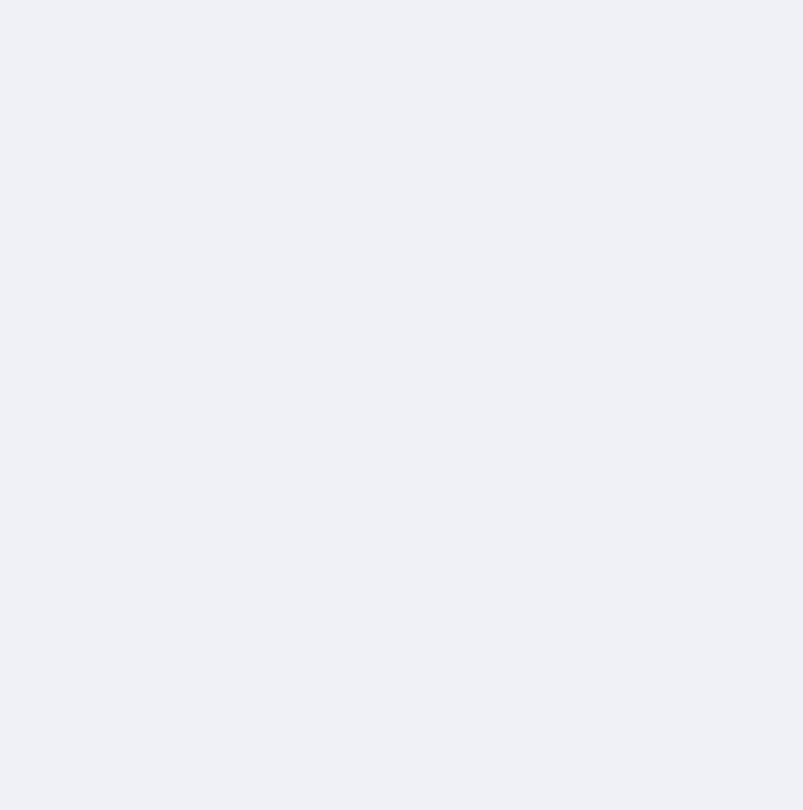
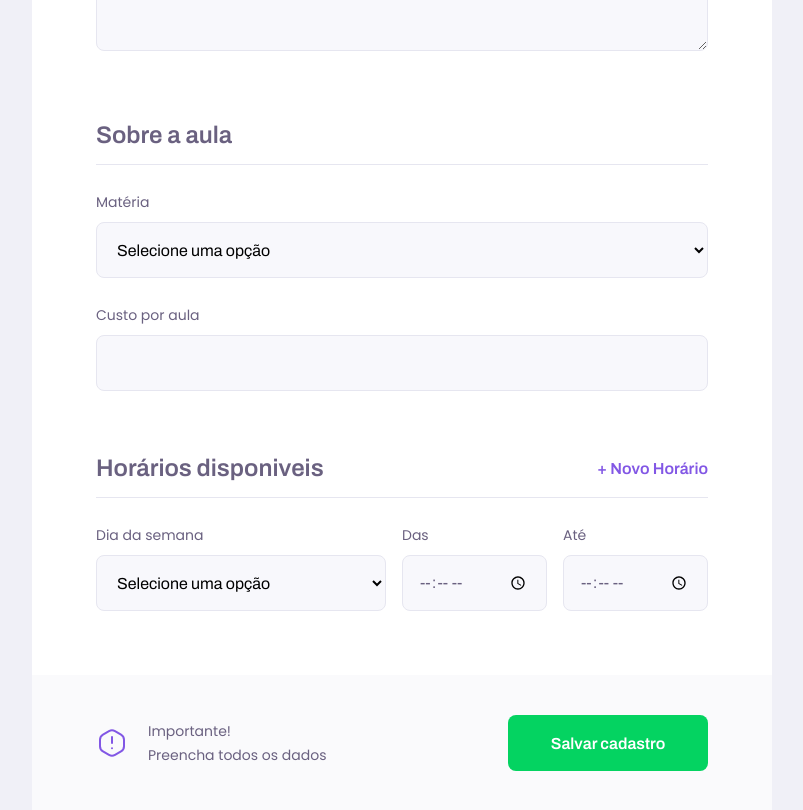
Before and after one commit to Kochiyama/proffy-web, a React (Create React App) app: page /give-classes in a window 1280 px wide. Shown: the part 900-1710 px from the top of the page, without its empty margins (238-1041 px from the left). Before the commit the page ends 800 px from the top, so only its background shows below. Built offline with nearby package versions, Linux system fonts and the light colour scheme.

Commit message:
Implemented Teacher form page, finisged all structure and css, prepared for api connection

```diff
--- a/src/pages/TeacherForm/index.tsx
+++ b/src/pages/TeacherForm/index.tsx
@@ -1,14 +1,120 @@
-import React from 'react';
+import React, { useState } from 'react';
 
 import PageHeader from '../../components/PageHeader'
+import Input from '../../components/Input'
+import Textarea from '../../components/Textarea'
+import Select from '../../components/Select'
 
-import '../../components/PageHeader/styles.css'
+import warningIcon from '../../assets/images/icons/warning.svg'
+
+import './styles.css'
 
 function TeacherForm() {
+  const [scheduleItems, setScheduleItems] = useState([
+    { week_day: 0, from: "", to: "" },
+  ]);
+
+  function addNewScheduleItem() {
+    setScheduleItems([
+      ...scheduleItems,
+      {
+        week_day: 0,
+        from: "",
+        to: "",
+      }
+    ]);
+  }
+
   return (
     <div id="page-teacher-form" className="container">
-      <PageHeader title="Que incrível que você quer dar aulas.">
-      </PageHeader>
+      <PageHeader
+        title="Que incrível que você quer dar aulas."
+        description="O primeiro passo é preencher este formulário de inscrição."
+      />
+
+      <main>
+        <fieldset>
+          <legend>Seus dados</legend>
+
+          <Input name="name" label="Nome Completo"/>
+
+          <Input name="avatar" label="Avatar"/>
+
+          <Input name="whatsapp" label="Whatsapp"/>
+
+          <Textarea name="bio" label="Biografia" />
+        </fieldset>
+
+        <fieldset>
+          <legend>Sobre a aula</legend>
+
+          <Select
+            name="subject"
+            label="Matéria"
+            options={[
+              {value: 'Artes', label: 'Artes'},
+              {value: 'Biologia', label: 'Biologia'},
+              {value: 'Ciências', label: 'Ciências'},
+              {value: 'Educação Física', label: 'Educação Física'},
+              {value: 'Geografia', label: 'Geografia'},
+              {value: 'Matemática', label: 'Matemática'},
+              {value: 'História', label: 'História'},
+              {value: 'Filsofia', label: 'Filsofia'},
+              {value: 'Sociologia', label: 'Sociologia'},
+              {value: 'Português', label: 'Português'},
+              {value: 'Química', label: 'Química'}
+            ]}
+          />
+
+          <Input name="cost" label="Custo por aula"/>
+        </fieldset>
+
+        <fieldset>
+          <legend>
+            Horários disponiveis
+
+            <button type="button" onClick={addNewScheduleItem}>
+              + Novo Horário
+            </button>
+          </legend>
+
+          {scheduleItems.map(scheduleItem => {
+            return (
+              <div key={scheduleItem.week_day} className="schedule-item">
+                <Select
+                  name="week_day"
+                  label="Dia da semana"
+                  options={[
+                    {value: '0', label: 'Domingo'},
+                    {value: '1', label: 'Segunda-feira'},
+                    {value: '2', label: 'Terça-feira'},
+                    {value: '3 Física', label: 'Quarta-feira'},
+                    {value: '4', label: 'Quinta-feira'},
+                    {value: '5', label: 'Sexta-feira'},
+                    {value: '6', label: 'Sábado'},
+                  ]}
+                />
+
+                <Input name="from" label="Das" type="time"/>
+
+                <Input name="from" label="Até" type="time"/>
+              </div>
+            );
+          })}
+        </fieldset>
+
+        <footer>
+          <p>
+            <img src={warningIcon} alt=""/>
+            Importante! <br />
+            Preencha todos os dados <br />
+          </p>
+
+          <button>
+            Salvar cadastro
+          </button>
+        </footer>
+      </main>
     </div>
   );
 }
--- /dev/null
+++ b/src/pages/TeacherForm/styles.css
@@ -0,0 +1,143 @@
+#page-teacher-form {
+  width: 100vw;
+  height: 100vh;
+}
+
+#page-teacher-form .page-header .header-content {
+  margin-bottom: 6.4rem;
+}
+
+#page-teacher-form main {
+  background-color: var(--color-box-base);
+  width: 100%;
+  max-width: 74rem;
+  border-radius: 0.8rem;
+  margin: -3.2rem auto;
+  padding-top: 6.4rem;
+  /* overflow: hidden; */
+}
+
+#page-teacher-form main fieldset {
+  border: 0;
+  padding: 0 2.4rem;
+}
+
+#page-teacher-form main fieldset + fieldset {
+  margin-top: 6.4rem;
+}
+
+#page-teacher-form main fieldset legend {
+  font: 700 2.4rem Archivo;
+  color: var(--color-tex-title);
+  margin-bottom: 2.4rem;
+  display: flex;
+  align-items: center;
+  justify-content: space-between;
+  width: 100%;
+  padding-bottom: 1.6rem;
+  border-bottom: 1px solid var(--color-line-in-white);
+}
+
+#page-teacher-form main fieldset legend button {
+  background: none;
+  border: 0;
+  color: var(--color-primary);
+  font: 700 1.6rem Archivo;
+  cursor: pointer;
+  transition: color 0.2s;
+  outline: none;
+}
+
+#page-teacher-form main fieldset legend button:hover {
+  color: var(--color-primary-light);
+}
+
+#page-teacher-form main fieldset .input-block + .textarea-block,#page-teacher-form main fieldset .select-block + .input-block {
+  margin-top: 2.4rem;
+}
+
+#page-teacher-form main label {
+  color: var(--color-text-component);
+}
+
+#page-teacher-form main footer {
+  padding: 4rem 2.4rem;
+  background-color: var(--color-box-footer);
+  border-top: var(--color-line-in-white);
+  margin-top: 6.4rem;
+}
+
+#page-teacher-form main footer p {
+  display: flex;
+  align-items: center;
+  justify-content: center;
+  font-size: 1.4rem;
+  line-height: 2.4rem;
+  color: var(--color-text-component)
+}
+
+#page-teacher-form main footer p img {
+  margin-right: 2rem;
+}
+
+#page-teacher-form main footer button {
+  width: 100%;
+  height: 5.6rem;
+  background: var(--color-secundary);
+  color: var(--color-button-text);
+  border: 0;
+  border-radius: 0.8rem;
+  cursor: pointer;
+  font: 700 1.6rem Archivo;
+  display: flex;
+  align-items: center;
+  justify-content: center;
+  text-decoration: none;
+  transition: background-color 0.2s;
+  margin-top: 3.2rem;
+}
+
+#page-teacher-form main footer button:hover {
+  background: var(--color-secundary-dark);
+}
+
+@media (min-width: 700px) {
+  #page-teacher-form {
+    max-width: 100vw;
+  }
+
+  #page-teacher-form .page-header .header-content {
+    margin-bottom: 0;
+  }
+
+  #page-teacher-form main fieldset {
+    padding: 0 6.4rem;
+  }
+
+  #page-teacher-form main .schedule-item {
+    display: grid;
+    grid-template-columns: 2fr 1fr 1fr;
+    grid-column-gap: 1.6rem;
+  }
+
+  #page-teacher-form main .schedule-item .input-block {
+    margin-top: 0 !important;
+  }
+
+  #page-teacher-form main footer {
+    padding: 4.0rem 6.4rem;
+    display: flex;
+    align-items: center;
+    justify-content: space-between;
+  }
+
+  #page-teacher-form main footer p {
+    justify-content: space-between;
+  }
+
+  #page-teacher-form main footer button {
+    width: 20rem;
+    margin-top: 0;
+  }
+
+}
```
